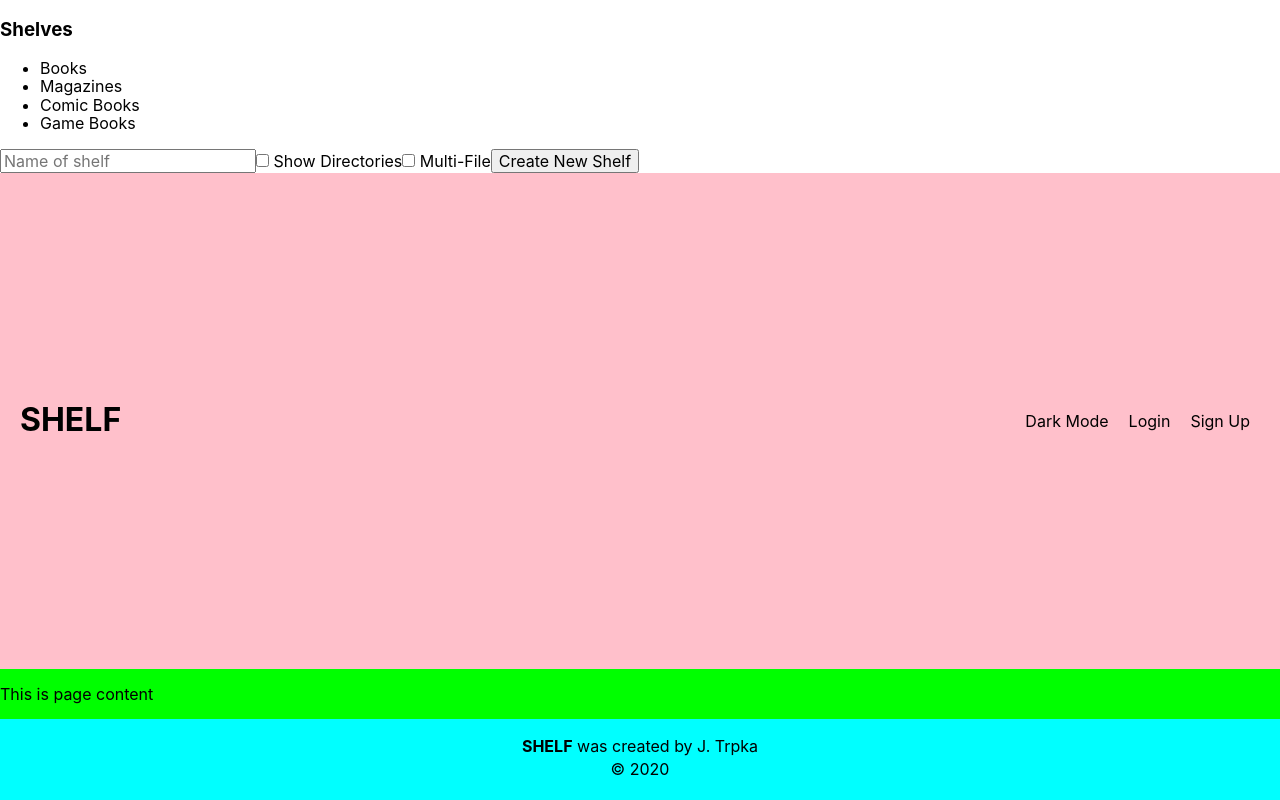
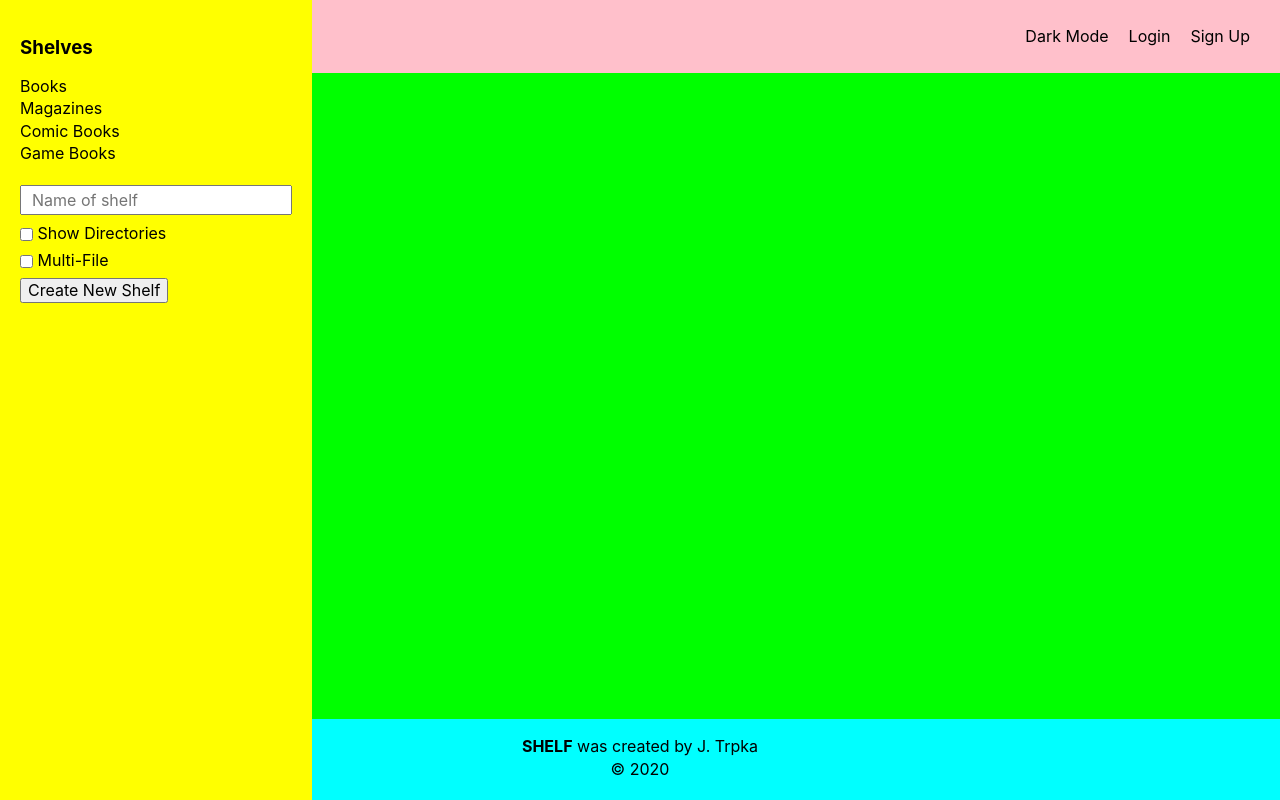
Before and after one commit to jtrpka0912/intranet.bookshelf.react, a React (Create React App) app: page / in a window 1280 px wide. Built offline with nearby package versions, Linux system fonts and the light colour scheme.

Commit message:
Added styling to the sidebar and general.

```diff
--- a/src/components/layout/page/Page.scss
+++ b/src/components/layout/page/Page.scss
@@ -5,6 +5,31 @@
             display: grid;
             grid-template-rows: [page-header]auto [page-content]1fr [page-footer]auto;
             height: 100vh; // This will make the wrapper full height
+        }
+
+        &-sidebar {
+            position: absolute;
+            left: 0; top: 0; // Top left corner when opened
+
+            display: grid;
+            grid-template-rows: [sidebar-shelves]auto [sidebar-shelf-form]auto [sidebar-empty]1fr;
+            grid-row-gap: 18px;
+
+            height: 100vh;
+            padding: 18px 20px;
+            background-color: yellow;
+
+            &-shelves {
+                li {
+                    margin-bottom: 4px;
+                }
+            }
+
+            &-shelf-form {
+                label {
+                    margin-bottom: 9px;
+                }
+            }
         }
 
         &-header {
@@ -23,9 +48,6 @@
             &-links {
                 ul {
                     display: inline-block;
-                    margin: 0;
-                    padding: 0;
-                    list-style: none;
 
                     li {
                         display: inline-block;
--- a/src/components/layout/page/Page.tsx
+++ b/src/components/layout/page/Page.tsx
@@ -4,12 +4,19 @@ import React from 'react';
 // Styles
 import './Page.scss';
 
+/**
+ * @function PageSidebar
+ * @summary Page Sliding Sidebar Layout
+ * @description A sliding sidebar "drawer" that goes in and out of app.
+ * @author J. Trpka <jtrpka0912@gmail.com>
+ * @returns { JSX }
+ */
 const PageSidebar: React.FunctionComponent = () => {
     return (
         <aside className="shelf-page-sidebar">
             <section className="shelf-page-sidebar-shelves">
                 <h3>Shelves</h3>
-                <ul>
+                <ul className="no-bullets">
                     <li>Books</li>
                     <li>Magazines</li>
                     <li>Comic Books</li>
@@ -24,6 +31,9 @@ const PageSidebar: React.FunctionComponent = () => {
 
                 <label>
                     <input type="checkbox" /> Show Directories
+                </label>
+
+                <label>
                     <input type="checkbox" /> Multi-File
                 </label>
 
@@ -48,7 +58,7 @@ const PageHeader: React.FunctionComponent = () => {
             </div>
 
             <nav className="shelf-page-header-links">
-                <ul>
+                <ul className="no-bullets">
                     <li>Dark Mode</li>
                     <li>Login</li>
                     <li>Sign Up</li>
--- a/src/index.scss
+++ b/src/index.scss
@@ -1,5 +1,9 @@
 @import './normalize'; // Figure out how to use @use as @import will eventually be deprecated
 
+// General styles
+* {
+    box-sizing: border-box;
+}
 body {
     margin: 0;
     font-family: -apple-system, BlinkMacSystemFont, 'Segoe UI', 'Roboto', 'Oxygen',
@@ -13,3 +17,25 @@ code {
     font-family: source-code-pro, Menlo, Monaco, Consolas, 'Courier New',
         monospace;
 }
+
+ul.no-bullets {
+    margin: 0;
+    padding: 0;
+    list-style: none;
+}
+
+// All input fields are inside labels
+label {
+    display: block;
+
+    input[type=text] {
+        display: block;
+        height: 30px;
+        padding: 0 10px;
+    }
+
+    input[type=checkbox], input[type=radio] {
+        display: inline-block;
+        vertical-align: middle;
+    }
+}
```
